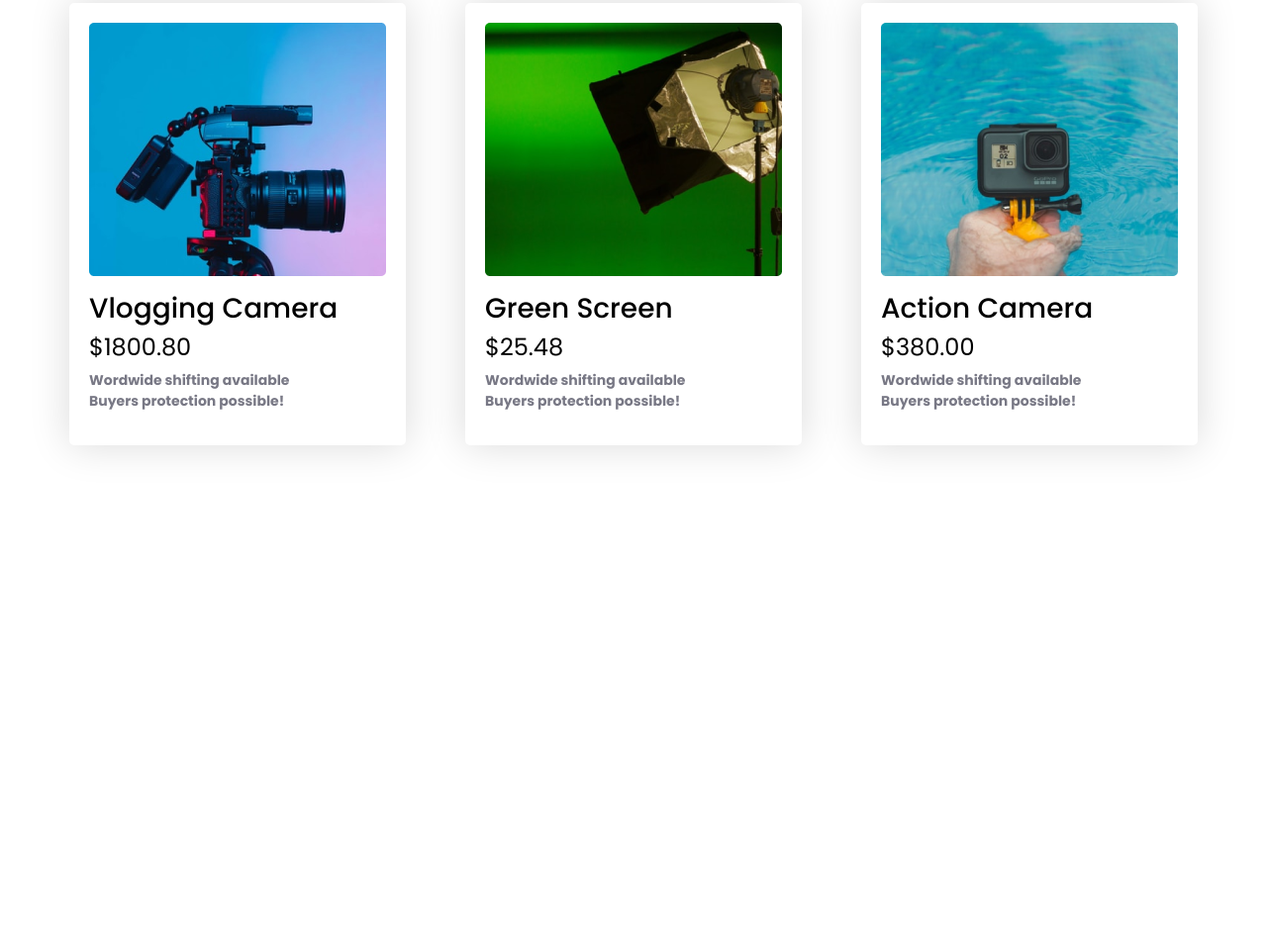
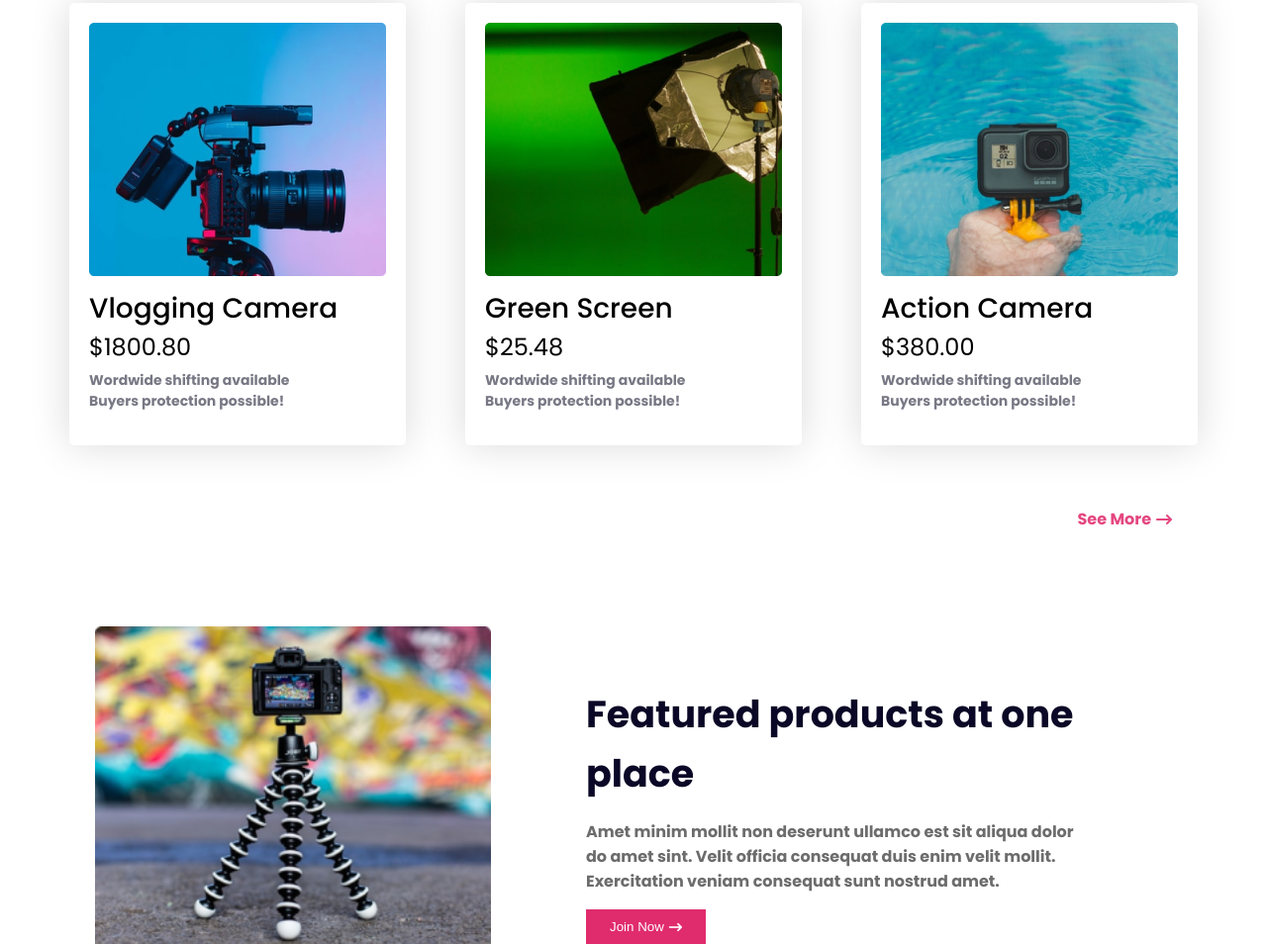
Before and after one commit to toha245/module-11-practice, a plain HTML site: page index.html in a window 1280 px wide. Shown: the part 1846-2800 px from the top of the page at 99% size. Before the commit the page ends 2376 px from the top, so only its background shows below. Drawn offline with Linux system fonts and the light colour scheme.

Commit message:
added two new sections

```diff
--- a/index.html
+++ b/index.html
@@ -45,7 +45,6 @@
             <div><img src="./logos/Walmart.svg" alt=""></div>
         </div>
     </section>
-    <footer>
 
         <section class="third-section">
             <h1 class="popular font-28 semi-bold">Popular Collection</h1>
@@ -113,7 +112,23 @@
                     </div>
                 </div>
             </div>
+            <div class="seemore"><p>See More</p><i class="fa-solid fa-arrow-right-long"></i></div>
         </section>
+
+        <section class="fourth-section">
+            <div class="container">
+                <div class="image-container">
+                    <img src="images/tripod.png" alt="">
+                </div>
+                <div class="text-part">
+                    <h1>Featured products at one place</h1>
+                    <p>Amet minim mollit non deserunt ullamco est sit aliqua dolor do amet sint. Velit officia consequat duis enim velit mollit. Exercitation veniam consequat sunt nostrud amet.</p>
+                    <div><button>Join Now<i class="fa-solid fa-arrow-right-long"></i></button></div>
+                </div>
+            </div>
+        </section>
+    <footer>
+
     </footer>
 </body>
 </html>
--- a/styles/style.css
+++ b/styles/style.css
@@ -60,7 +60,6 @@
 }
 
 /* header related styles */
-
 
 .header {
     width: 85%;
@@ -131,7 +130,6 @@ nav>ul>li {
     background-image: url(../images/Circle\ design.svg);
     background-size: contain;
     background-repeat: no-repeat;
-    background-position: center center;
 }
 
 .image-container img {
@@ -160,7 +158,7 @@ nav>ul>li {
 /* third section related styles */
 /* third section related styles */
 .third-section {
-    width: 100%;
+    width: 85%;
     margin: 0 auto;
     margin-bottom: 80px;
 }
@@ -210,6 +208,65 @@ nav>ul>li {
     padding-top: 0px;
 }
 
+.seemore{
+    width: 100%;
+    margin: 0;
+    justify-content: end;
+    display: flex;
+    align-items: center;
+    font-size: 16px;
+    font-weight: 700;
+    line-height: 24px;
+    color: #E02C6DDE;
+
+}
+.seemore .fa-solid{
+    padding-left: 5px;
+}
+
+/* fourth section related styles */
+.fourth-section{
+    width: 85%;
+    margin: 0 auto;
+    margin-bottom: 80px;
+}
+.container{
+    display: flex;
+    justify-content: center;
+    align-items:center;
+    gap: 96px;
+}
+
+.text-part{
+    width: 610px;
+}
+
+.text-part h1{
+margin-bottom: 15px;
+color: rgb(10, 8, 38);
+font-size: 38px;
+font-weight: 700;
+line-height: 60px;
+text-align: left;
+}
+.text-part p{
+width: 500px;
+color: rgb(108, 108, 108);
+font-size: 16px;
+font-weight: 700;
+text-align: left;
+}
+.text-part button{
+    border: none;
+    padding: 10px 24px 10px 24px;
+    color: #FFFFFF;
+    background-color: #E02C6D;
+}
+
+.text-part .fa-solid{
+    padding-left: 5px;
+    vertical-align: middle;
+}
 /* header and first section responsive */
 /* header and first section responsive */
 
@@ -414,6 +471,22 @@ nav>ul>li {
     font-weight: 700;
     color: #787885;
 }
+
+.seemore{
+    width: 100%;
+    padding: 0;
+    margin: 0;
+    justify-content: end;
+    display: flex;
+    font-size: 16px;
+    font-weight: 700;
+    line-height: 24px;
+    color: #E02C6DDE;
+
+}
+.seemore .fa-solid{
+    padding-left: 5px;
+}
 /* third section end */
 /* third section end */
 
```
Also changed, not shown: images/t.png (renamed from images/gear.png).
